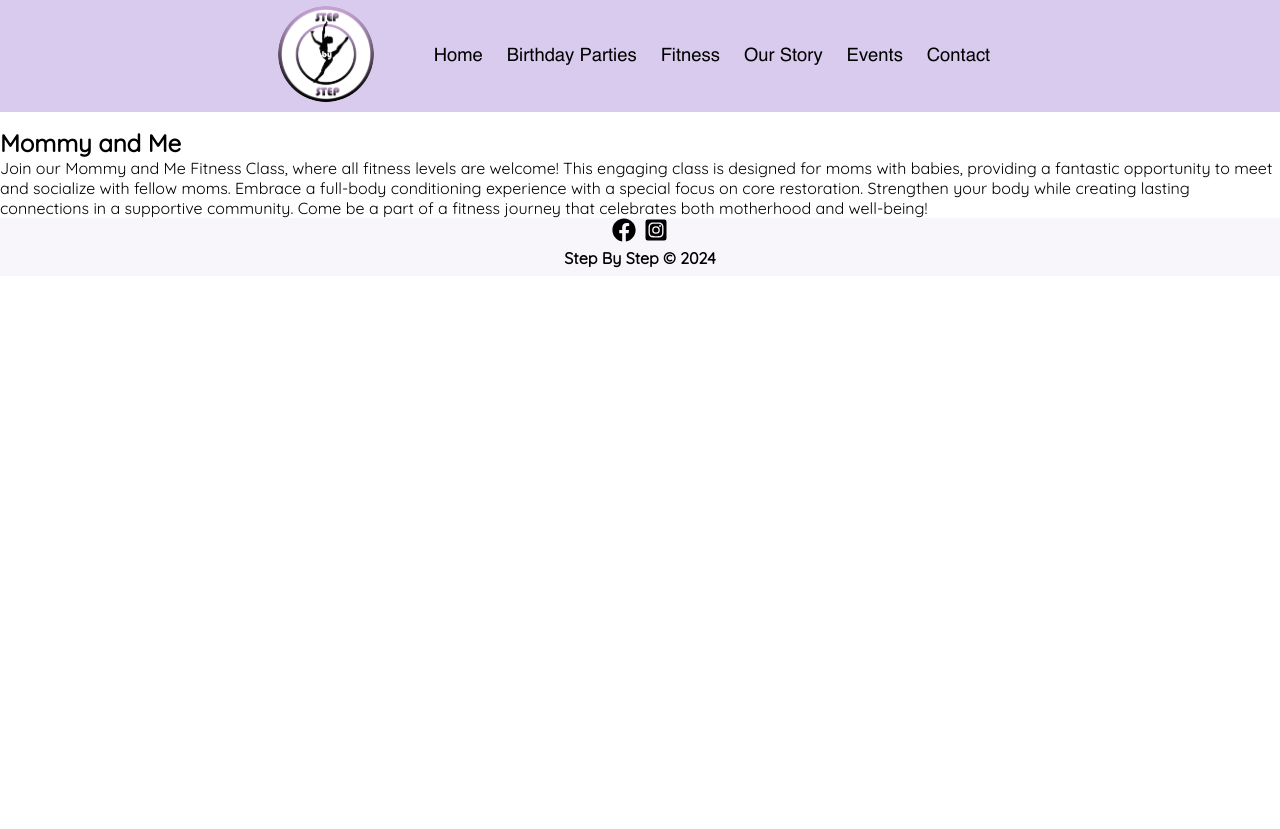
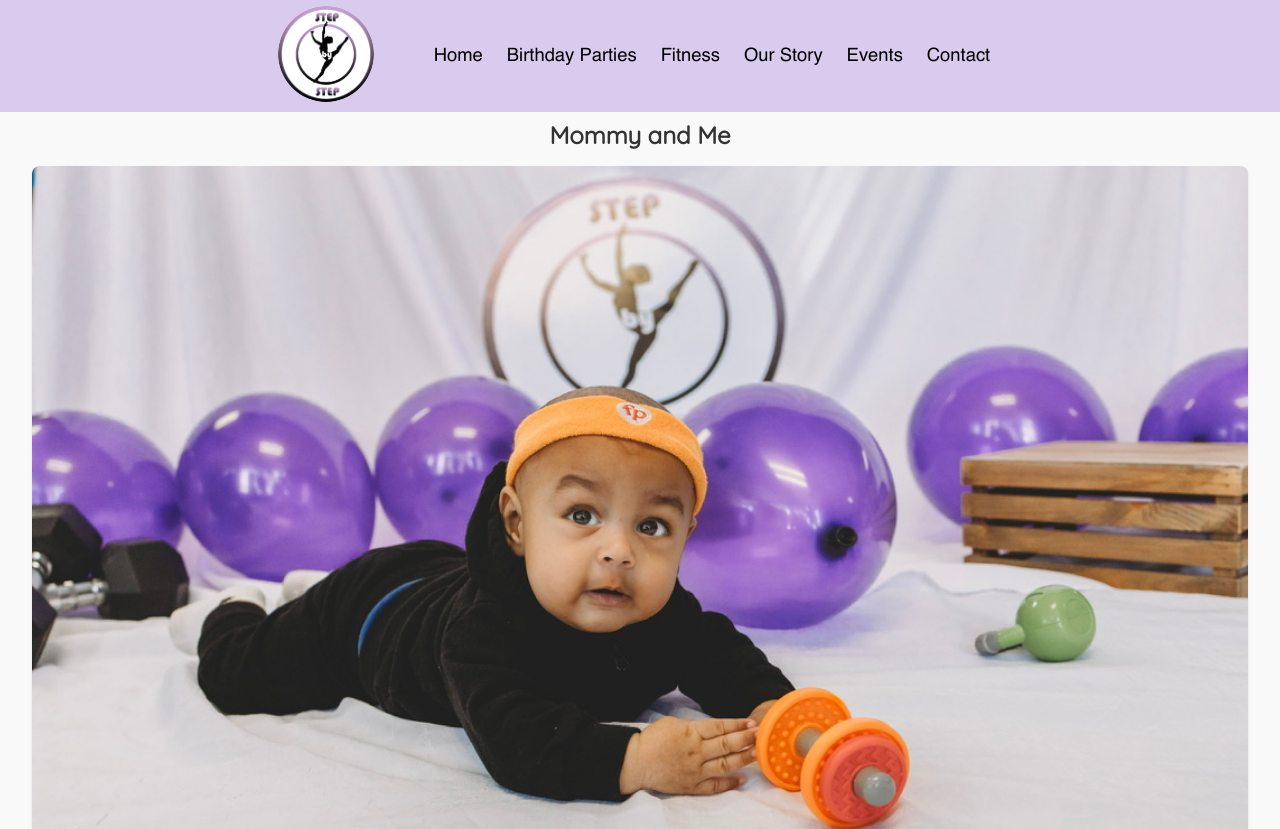
Before and after one commit to ralphdaryn/stepbystepstars, a React (Create React App) app: page /mommyandme in a window 1280 px wide. Shown: the top 829 px of the page. Before the commit the page ends 800 px from the top, so only its background shows below. Built offline with nearby package versions, Linux system fonts and the light colour scheme.

Commit message:
style mommyandme component and add privatetraining image

```diff
--- a/src/components/MommyandMe/MommyandMe.js
+++ b/src/components/MommyandMe/MommyandMe.js
@@ -1,9 +1,35 @@
 import "./MommyandMe.scss";
+import mommyandme1 from "../../assets/images/mommyandme1.jpeg";
+import mommyandme2 from "../../assets/images/mommyandme2.jpeg";
+import mommyandme3 from "../../assets/images/mommyandme3.jpeg";
+import mommyandme4 from "../../assets/images/mommyandme4.jpeg";
 
 const MommyandMe = () => {
   return (
     <div className="mommyandme">
       <h2 className="mommyandme__title">Mommy and Me</h2>
+      <div className="mommyandme__container">
+        <img
+          src={mommyandme1}
+          className="mommyandme__image"
+          alt="Mom and baby exercising"
+        />
+        <img
+          src={mommyandme2}
+          className="mommyandme__image"
+          alt="Mom and baby stretching"
+        />
+        <img
+          src={mommyandme3}
+          className="mommyandme__image"
+          alt="Group of moms with babies"
+        />
+        <img
+          src={mommyandme4}
+          className="mommyandme__image"
+          alt="Mom and baby doing yoga"
+        />
+      </div>
       <p className="mommyandme__subtitle">
         Join our Mommy and Me Fitness Class, where all fitness levels are
         welcome! This engaging class is designed for moms with babies, providing
--- a/src/components/MommyandMe/MommyandMe.scss
+++ b/src/components/MommyandMe/MommyandMe.scss
@@ -1,3 +1,33 @@
 .mommyandme {
-  margin-top: 8rem;
+  padding: 1rem;
+  margin-top: 6.5rem;
+  text-align: center;
+  background-color: #f9f9f9;
+  border-radius: 8px;
+  box-shadow: 0 2px 4px rgba(0, 0, 0, 0.1);
+
+  &__title {
+    color: #333;
+  }
+
+  &__container {
+    display: flex;
+    flex-wrap: wrap;
+    gap: 1rem;
+    justify-content: center;
+    align-items: center;
+    padding: 1rem;
+  }
+
+  &__image {
+    width: 100%;
+    border-radius: 0.5rem;
+    box-shadow: 0 1px 3px rgba(0, 0, 0, 0.1);
+  }
+
+  &__subtitle {
+    color: #666;
+    text-align: justify;
+    padding: .5rem;
+  }
 }
--- a/src/components/Services/Services.js
+++ b/src/components/Services/Services.js
@@ -1,10 +1,11 @@
 import "./Services.scss";
 import { useNavigate } from "react-router-dom";
 import facepaintImg from "../../assets/images/facepaintkids.png";
-import dancepartyImg from "../../assets/images/dancepartykids.jpg";
+import dancepartyImg from "../../assets/images/danceparty2.jpg";
 import musicalImg from "../../assets/images/danceparty.png";
 import fitnessImg from "../../assets/images/fitnessmom.png";
 import mommyandme from "../../assets/images/mommyandme.jpeg";
+import privatetraining from "../../assets/images/privatetraining.jpg";
 
 const Services = () => {
   const navigate = useNavigate();
@@ -120,7 +121,7 @@ const Services = () => {
           <div className="services__image-wrapper">
             <img
               className="services__image"
-              src={fitnessImg}
+              src={privatetraining}
               alt="Private training"
             />
           </div>
```
Also changed, not shown: src/assets/images/privatetraining.jpg (added).
